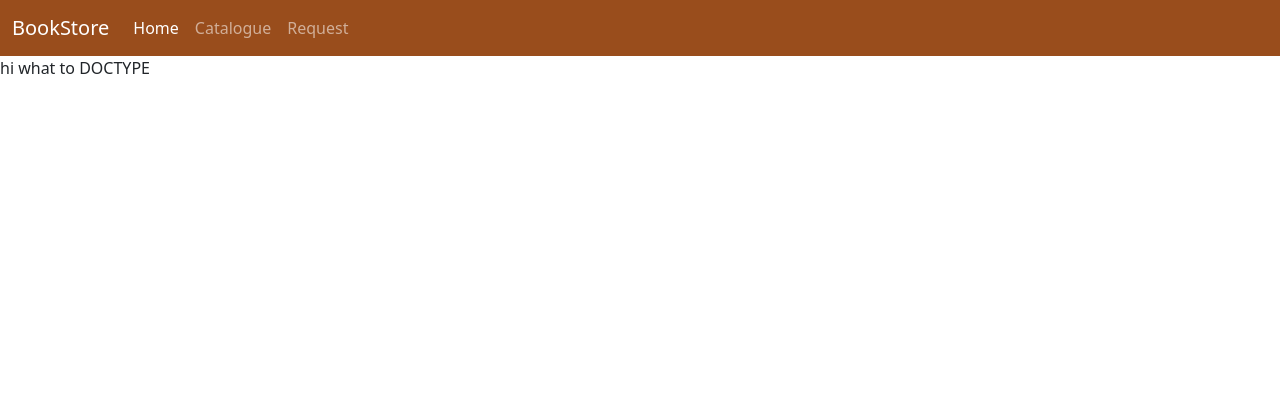
After one commit to syed-ateeb-naveed/Bookstore, a Django app: page /catalogue in a window 1280 px wide. The commit adds this page. Shown: the top 399 px of the page. Run offline with Django 4.2, Linux system fonts and the light colour scheme; some web fonts are replaced.

Commit message:
Some progress

```diff
--- a/bookstore/bookapp/static/main.css
+++ b/bookstore/bookapp/static/main.css
@@ -1,3 +1,10 @@
+body{
+    background-image: "url('library-books.jpg')";
+    width: 100%;
+    height: 400px; /* Set an appropriate height */
+    background-size: cover; /* Adjust this property based on your needs */
+}
+
 .navbar-custom {
     background-color: #994D1C;
 }
@@ -5,3 +12,9 @@
 .left{
     background-color: #E48F45;
 }
+
+.background-div {
+    background-image: "url('library-books.jpg')";
+    height: 400px; /* Set an appropriate height */
+    background-size: cover; /* Adjust this property based on your needs */
+}
--- /dev/null
+++ b/bookstore/bookapp/templates/catalogue.html
@@ -0,0 +1,7 @@
+{% extends 'base.html' %}
+{% load static %}
+{% block content %}
+    <div style="background-div">
+        hi what to DOCTYPE
+    </div>
+{% endblock %}
--- a/bookstore/bookapp/templates/partials/_header.html
+++ b/bookstore/bookapp/templates/partials/_header.html
@@ -12,10 +12,10 @@
           <a class="nav-link active" aria-current="page" href="{% url 'index' %}">Home</a>
         </li>
         <li class="nav-item">
-          <a class="nav-link" href="#">Catalogue</a>
+          <a class="nav-link" href="{% url 'catalogue' %}">Catalogue</a>
         </li>
         <li class="nav-item">
-          <a class="nav-link" href="#">Request</a>
+          <a class="nav-link" href="{% url 'request' %}">Request</a>
         </li>
       </ul>
     </div>
--- a/bookstore/bookapp/urls.py
+++ b/bookstore/bookapp/urls.py
@@ -3,6 +3,7 @@ from . import views
 
 urlpatterns = [
     path('', views.index, name="index"),
+    path('catalogue', views.catalogue, name="catalogue"),
     path('request/', views.makeRequest, name="request"),
     path('success/', views.successPage, name="success_page"),
     path('failure/', views.failurePage, name="failure_page"),
--- a/bookstore/bookapp/views.py
+++ b/bookstore/bookapp/views.py
@@ -31,3 +31,6 @@ def successPage(request):
 def failurePage(request):
 
     return HttpResponse("Already submitted!")
+
+def catalogue(request):
+    return render(request, "catalogue.html", context={})
```
Also changed, not shown: bookstore/bookapp/static/library-books.jpg (added), 1 other file.
